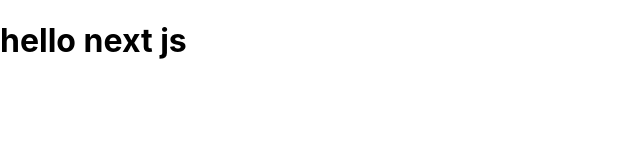
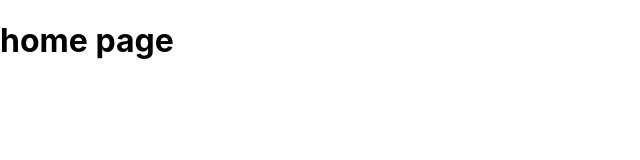
Before and after one commit to Panyue-genkiyo/nextjs-learning, a Next.js app: page / in a window 1280 px wide. Shown: the top 160 px of the page, without its empty margins (0-640 px from the left). Built offline with nearby package versions, Linux system fonts and the light colour scheme.

Commit message:
主页(注意next js在page文件夹下创建文件自动转换为路由，路由名称和文件名一样)

```diff
--- a/pages/index.js
+++ b/pages/index.js
@@ -2,9 +2,7 @@ import React from 'react';
 
 const Home = () => {
     return (
-        <div>
-          <h1>hello next js</h1>
-        </div>
+        <h1>home page</h1>
     );
 };
 
```
